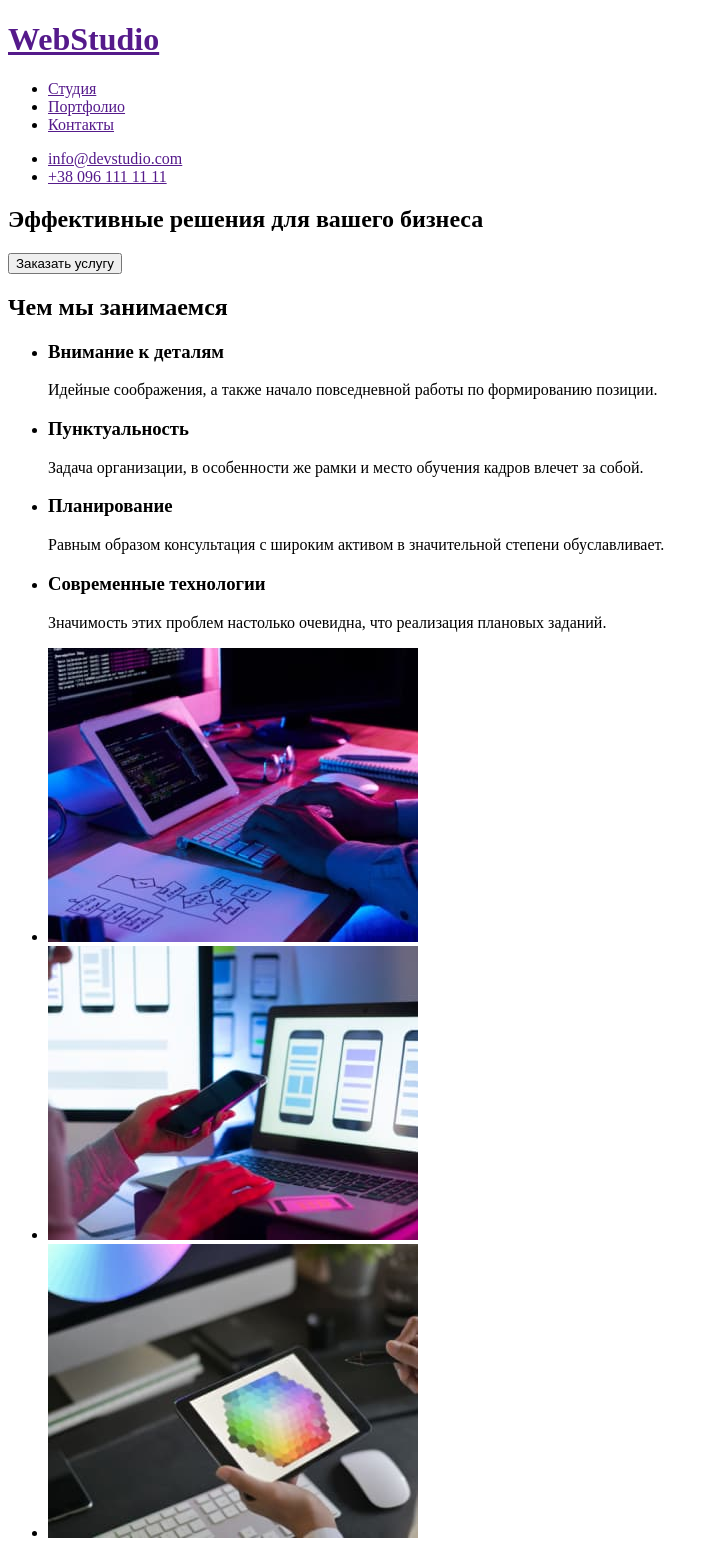
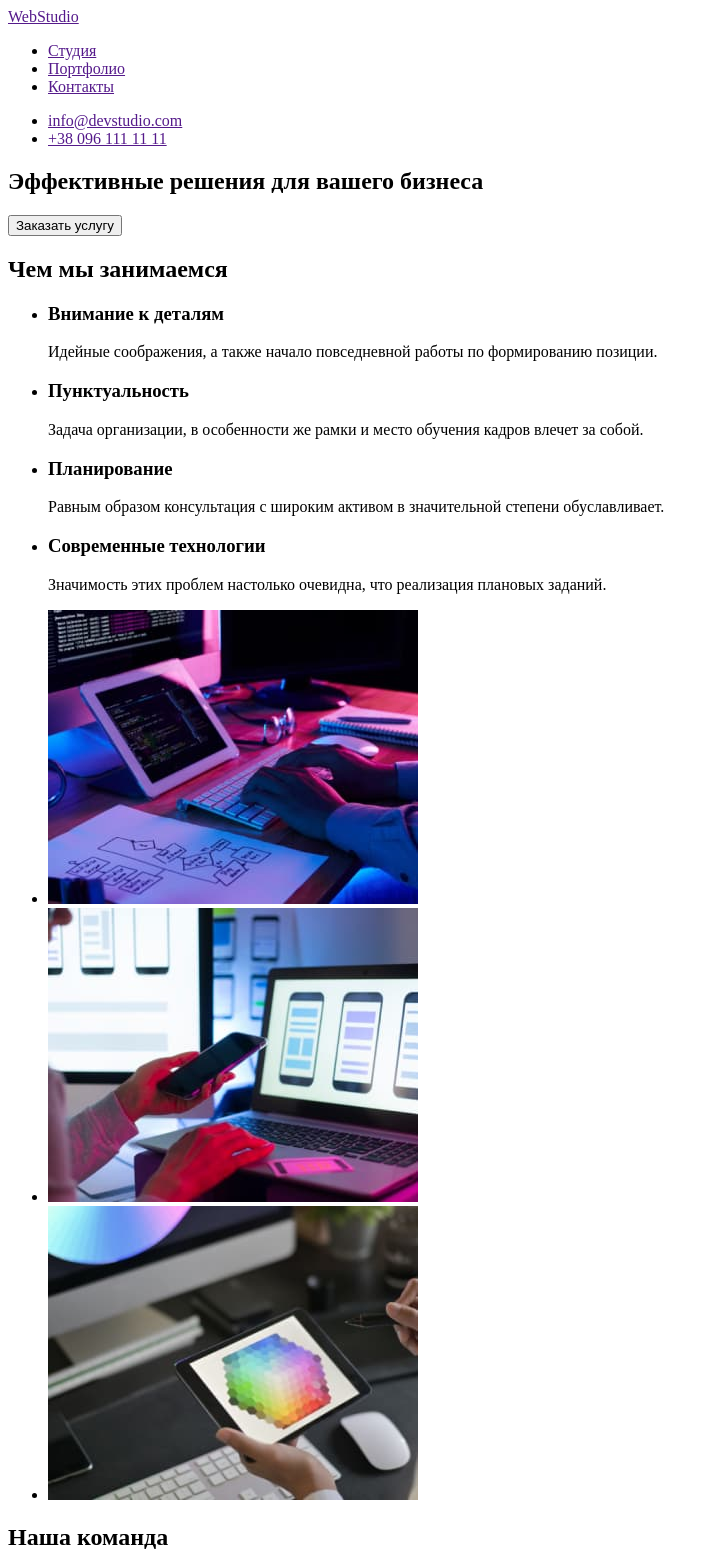
Before and after one commit to DudaYura/goit-markup-hw-01., a plain HTML site: page index.html in a window 1280 px wide. Shown: the top 1554 px of the page, without its empty margins (0-719 px from the left). Drawn offline with Linux system fonts and the light colour scheme.

Commit message:
переделанный код

```diff
--- a/index.html
+++ b/index.html
@@ -10,7 +10,7 @@
 <body>
     <!--ШАПКА-->
     <header>
-        <h1><a href="">WebStudio</a></h1>
+        <a href="">WebStudio</a>
         <nav>
             <ul>
                 <li><a href="">Студия</a></li>
@@ -27,7 +27,7 @@
     <!--ЗАКАЗ УСЛУГ-->
     <main>
     <section>
-        <h2>Эффективные решения для вашего бизнеса</h2>
+        <h1>Эффективные решения для вашего бизнеса</h1>
         <button type="button">Заказать услугу</button>
     </section>
     <!--СФЕРА ДЕЯТЕЛЬНОСТИ-->
@@ -51,12 +51,16 @@
                 <p>Значимость этих проблем настолько очевидна, что реализация плановых заданий.</p>
             </li>
         </ul>
+    </section>
+    <!--чем занимаются-->
+    <section>
         <ul>
             <li><img src="./img/img1.jpg" alt="ввод кода" width="370"></li>
             <li><img src="./img/img2.jpg" alt="картинка с адаптивностью" width="370"></li>
             <li><img src="./img/img3.jpg" alt="картинка в пикселях" width="370"></li>
         </ul>
     </section>
+
     <!--КОМАНДА-->
     <section>
         <h2>Наша команда</h2>
@@ -86,7 +90,7 @@
     </main>
     <!--ПОДВАЛ-->
     <footer>
-        <h2><a href="">WebStudio</a></h2>
+        <a href="">WebStudio</a>
         <address> <a href=""></a> г. Киев, пр-т Леси Украинки, 26</address>
         <ul>
             <li> <a href="">info@example.com</a></li>
```
